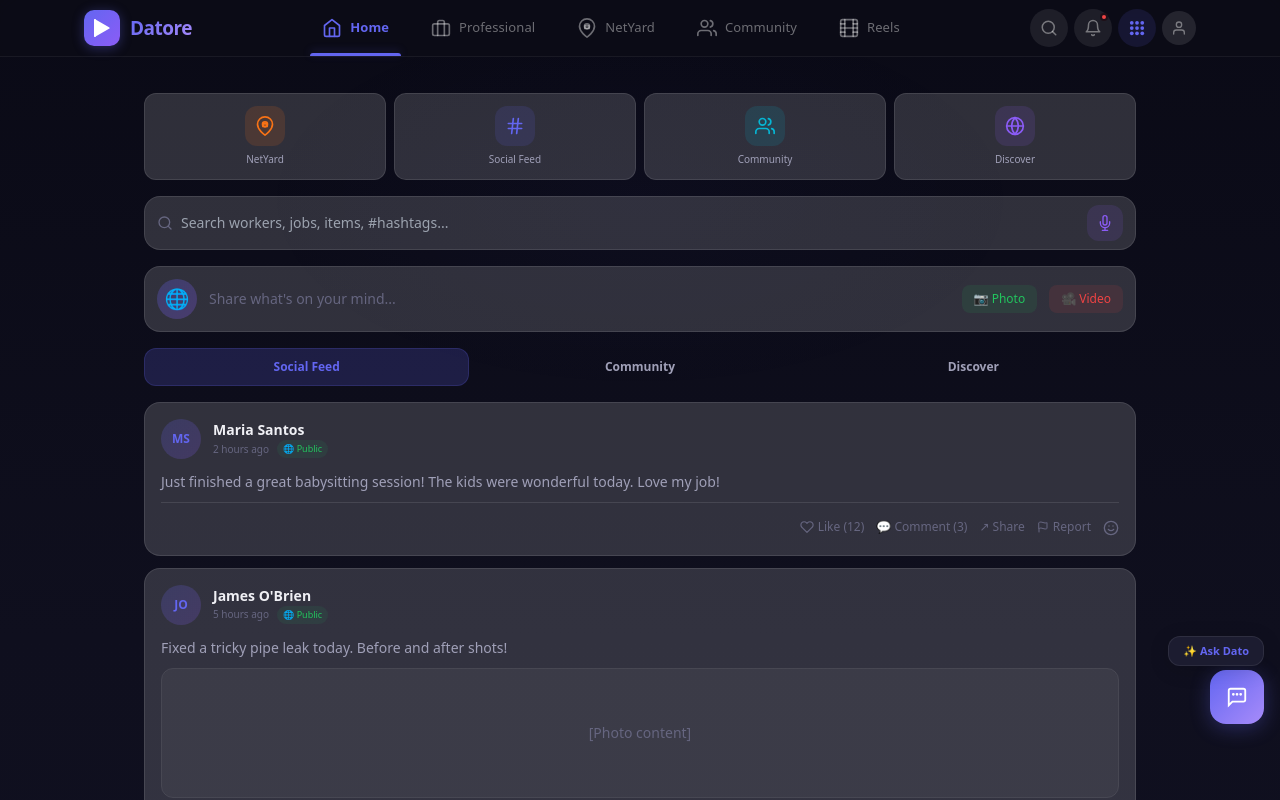
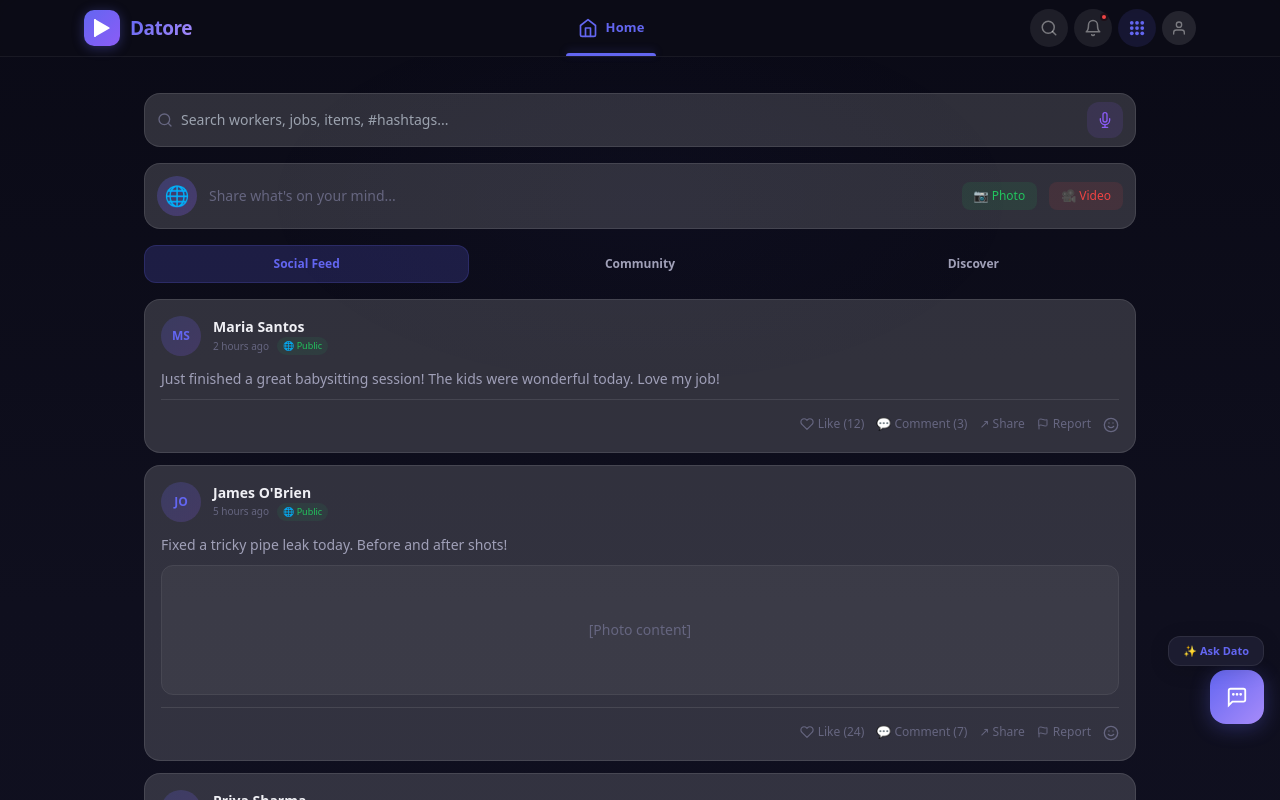
Before and after one commit to riteshshri3107-a11y/Datore, a Next.js app: page /home in a window 1280 px wide. Shown: the top 800 px of the page. Built offline with nearby package versions, Linux system fonts and the light colour scheme.

Commit message:
Remove highlighted navigation sections from front page
Remove the top nav tabs (Professional, NetYard, Community, Reels) and
the quick access card grid (NetYard, Social Feed, Community, Discover)
from the home page as requested.

https://claude.ai/code/session_017rZnHKgDYHwmb2zFW77mQj

```diff
--- a/app/(main)/home/page.tsx
+++ b/app/(main)/home/page.tsx
@@ -260,21 +260,6 @@ export default function HomePage() {
           </div>
         </div>
       )}
-
-      {/* ─── Top Navigation Row: NetYard, Social Feed, Community, Discover ─── */}
-      <div className="grid grid-cols-4 gap-2">
-        {[
-          { Icon:IcoStore, label:'NetYard', path:'/netyard', bg:'#f97316' },
-          { Icon:IcoHash, label:'Social Feed', path:'/home', bg:'#6366f1', action:()=>setTab('feed') },
-          { Icon:IcoCommunity, label:'Community', path:'/community', bg:'#06b6d4' },
-          { Icon:IcoGlobe, label:'Discover', path:'/home', bg:'#8b5cf6', action:()=>setTab('discover') },
-        ].map(a => (
-          <button key={a.label} onClick={() => a.action ? a.action() : router.push(a.path)} className="flex flex-col items-center gap-1.5 p-3 rounded-xl transition-all" style={{ background:t.card, border:`1px solid ${t.cardBorder}` }}>
-            <div className="w-10 h-10 rounded-xl flex items-center justify-center" style={{ background:`${a.bg}22` }}><a.Icon size={20} color={a.bg} /></div>
-            <span className="text-[10px] font-medium" style={{ color:t.textSecondary }}>{a.label}</span>
-          </button>
-        ))}
-      </div>
 
       {/* Search Bar with Voice Mic */}
       <div className="flex items-center gap-2 rounded-2xl px-3 py-2" style={{ background:t.card, border:`1px solid ${t.cardBorder}` }}>
--- a/components/TopNav.tsx
+++ b/components/TopNav.tsx
@@ -7,10 +7,6 @@ import { IcoHome, IcoCommunity, IcoFilm, IcoSearch, IcoBell, IcoGrid, IcoUser, I
 /* ─── Core tabs: Home, Professional (Jobs), NetYard, Community, Reels ─── */
 const CORE_TABS = [
   { label:'Home',         Icon:IcoHome,      path:'/home',          color:'#6366f1' },
-  { label:'Professional', Icon:IcoBriefcase, path:'/jobplace',      color:'#3b82f6' },
-  { label:'NetYard',      Icon:IcoStore,     path:'/netyard',       color:'#f97316' },
-  { label:'Community',    Icon:IcoCommunity, path:'/community',     color:'#06b6d4' },
-  { label:'Reels',        Icon:IcoFilm,      path:'/reels',         color:'#ef4444' },
 ];
 
 export default function TopNav() {
```
